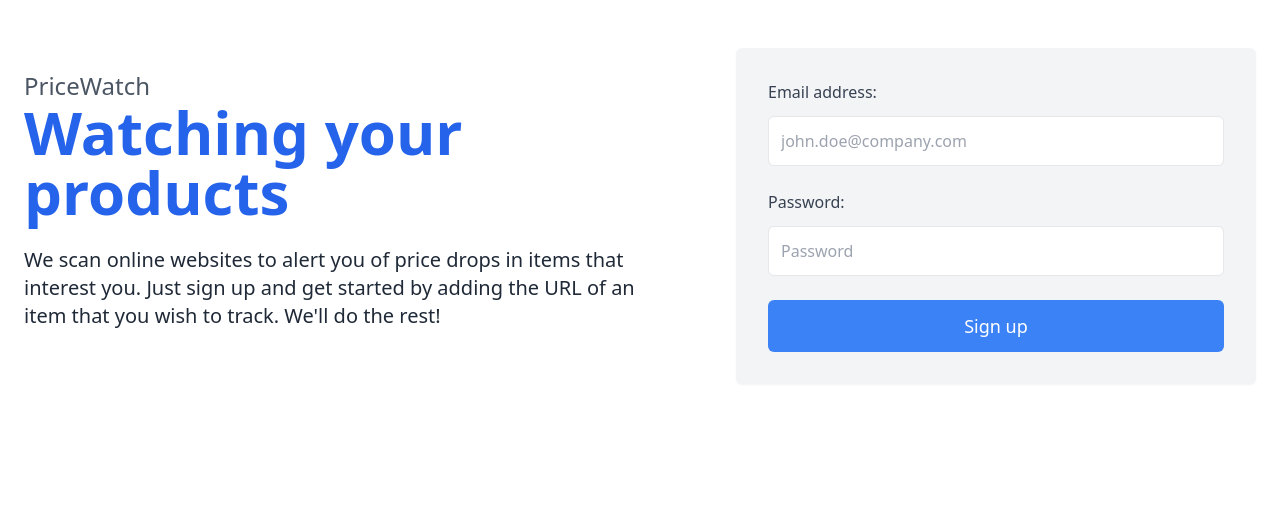
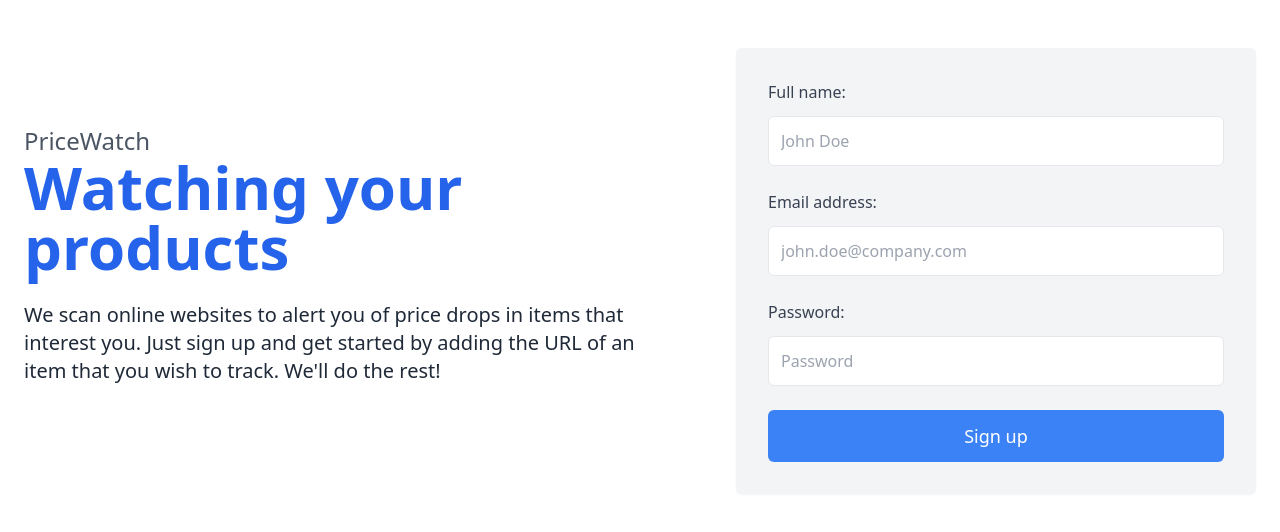
Before and after one commit to ramsy1980/pricewatch, a Flask app: page / in a window 1280 px wide. Shown: the part 84-616 px from the top of the page. Run offline with Flask 2, Linux system fonts and the light colour scheme; parts of the project's set-up code (start-up, migrations or seed data) failed here and were passed over.

Commit message:
feat(layout): hide signup form when logged in

```diff
--- a/templates/home.html
+++ b/templates/home.html
@@ -12,8 +12,18 @@
         </p>
     </div>
     <div class="w-full lg:w-1/2 lg:pl-24">
+        {% if not session['email'] %}
             <!-- sign-up form goes here -->
             <form action="/users/register" method="post" class="bg-gray-100 shadow-sm rounded-md p-8">
+                <div class="mb-6">
+                    <label for="name" class="mb-3 block text-gray-700">Full name:</label>
+                    <input type="text" id="name" name="name"
+                           autocomplete="name"
+                           class="bg-white rounded-md border border-gray-200 p-3 focus:outline-none w-full"
+                           placeholder="John Doe"
+                           required
+                    >
+                </div>
                 <div class="mb-6">
                     <label for="email" class="mb-3 block text-gray-700">Email address:</label>
                     <input type="email" id="email" name="email"
@@ -37,6 +47,7 @@
                     Sign up
                 </button>
             </form>
+        {% endif %}
     </div>
 </div>
 {% endblock %}
```
Lines whose indentation alone changed are shown as unchanged.
